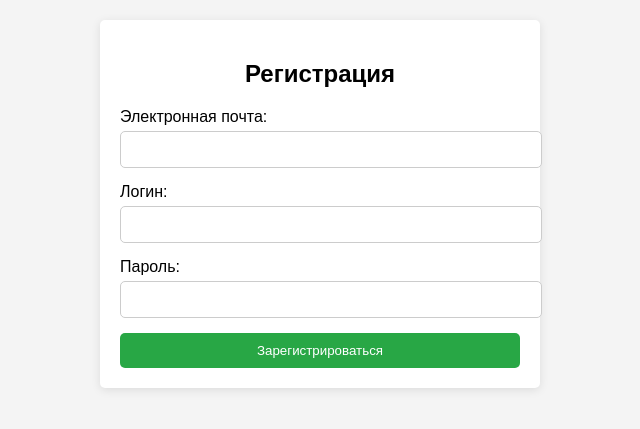
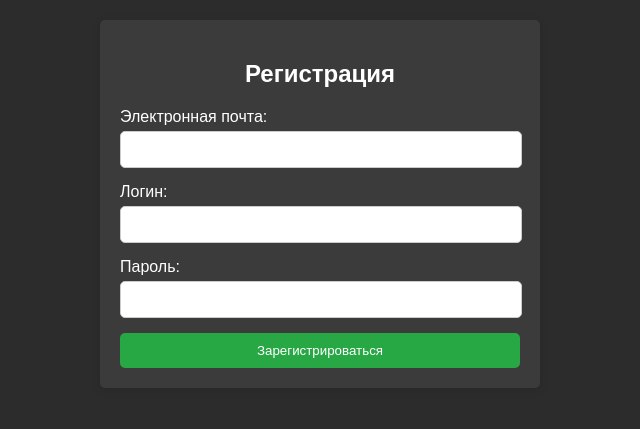
Before and after one commit to Mik-23/browser, a Django app: page /register_in_chat in a window 1280 px wide. Shown: the top 429 px of the page, without its empty margins (320-960 px from the left). Run offline with Django 5.2, Linux system fonts and the light colour scheme.

Commit message:
Update register_in_chat.html

```diff
--- a/mixchat/main/templates/main/register_in_chat.html
+++ b/mixchat/main/templates/main/register_in_chat.html
@@ -10,18 +10,19 @@
             font-family: Arial, sans-serif;
             margin: 0;
             padding: 20px;
-            background-color: #f4f4f4;
+            background-color: #2c2c2c;
         }
         .container {
             max-width: 400px;
             margin: auto;
-            background: white;
+            background: #3b3b3b;
             padding: 20px;
             border-radius: 5px;
             box-shadow: 0 2px 10px rgba(0, 0, 0, 0.1);
         }
         h2 {
             text-align: center;
+            color: #FFFFFF
         }
         .form-group {
             margin-bottom: 15px;
@@ -29,14 +30,16 @@
         label {
             display: block;
             margin-bottom: 5px;
+            color: #FFFFFF
         }
         input[type="text"],
         input[type="email"],
         input[type="password"] {
-            width: 100%;
+            width: 95%;
             padding: 10px;
             border-radius: 5px;
             border: 1px solid #ccc;
+
         }
         button {
             width: 100%;
```
